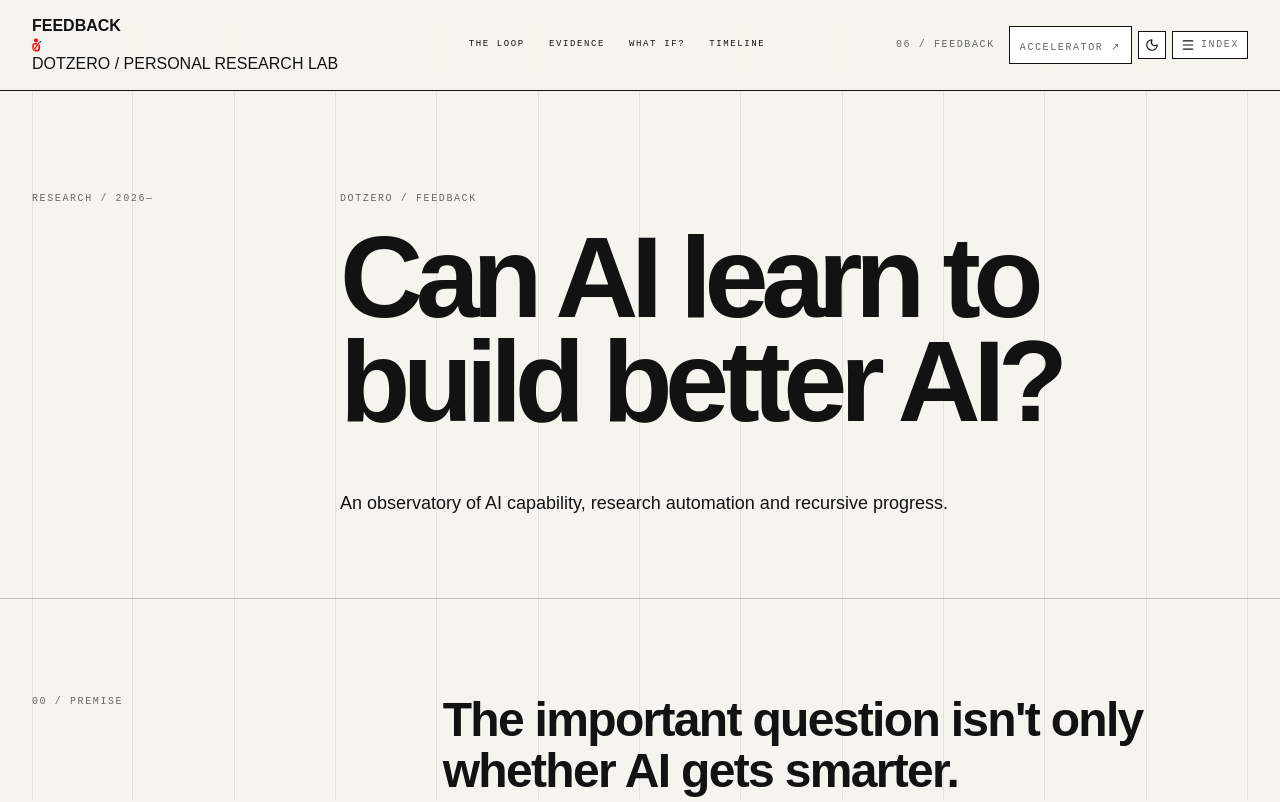
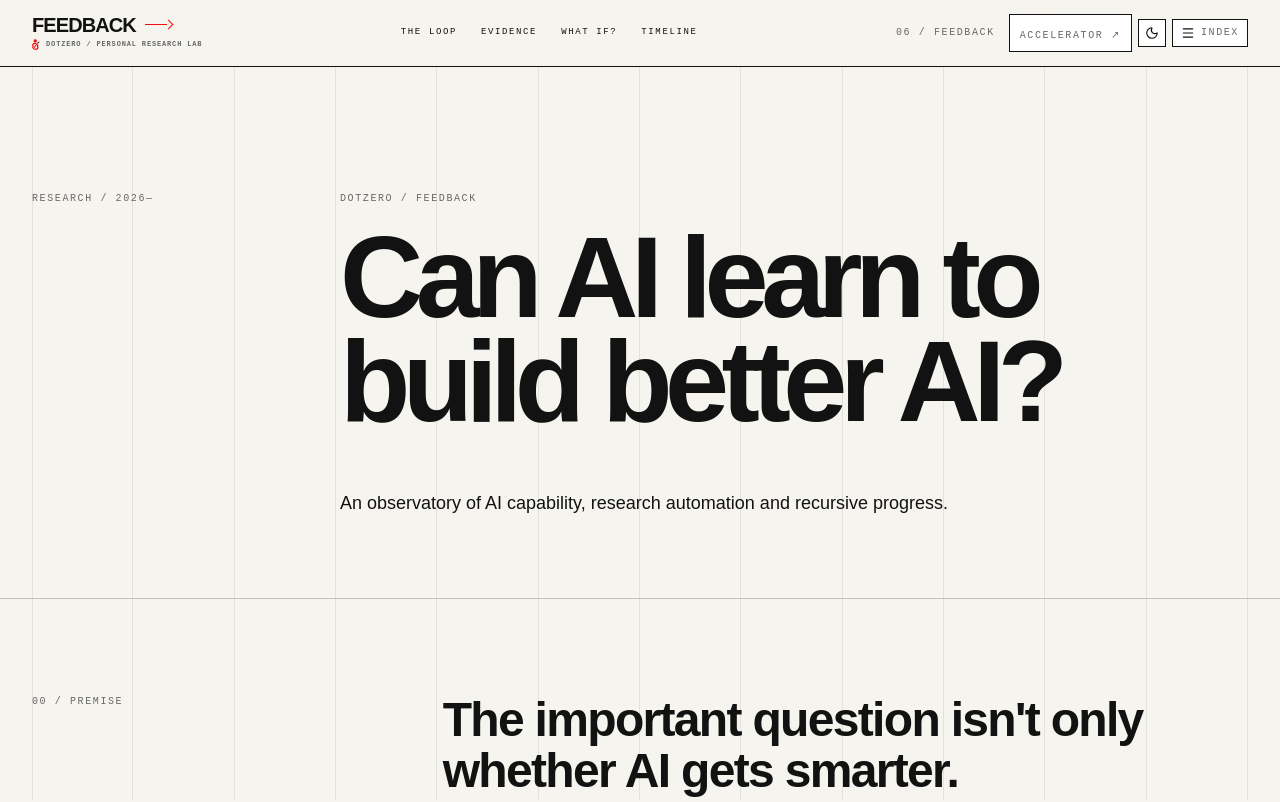
Before and after one commit to Bergtripper/feedback, a React (Vite) app: page / in a window 1280 px wide. Shown: the top 802 px of the page. Built offline with nearby package versions, Linux system fonts and the light colour scheme.

Commit message:
Header: add FEEDBACK signal-return motion language

```diff
--- a/src/index.css
+++ b/src/index.css
@@ -168,3 +168,18 @@ html{scroll-behavior:smooth;scroll-padding-top:4.5rem}.feedback-header{backgroun
 @media(min-width:640px){.feedback-brand-divider,.feedback-project-name{display:block}}
 @keyframes dzBrandIn{from{opacity:0;transform:translateY(3px)}to{opacity:1;transform:none}}
 @media(prefers-reduced-motion:reduce){.dz-brand-state__item{animation:none}}
+
+/* FEEDBACK native identity — signal / return loop */
+.feedback-identity{display:flex;flex-direction:column;align-items:flex-start;justify-content:center;min-width:154px;line-height:1;text-decoration:none}
+.feedback-wordmark{display:flex;align-items:center;gap:.55rem}
+.feedback-wordmark strong{font-family:var(--font-display);font-size:20px;font-weight:800;letter-spacing:-.045em;transition:font-size .24s ease,letter-spacing .24s ease}
+.feedback-return{position:relative;display:block;width:27px;height:10px}
+.feedback-return i{position:absolute;left:0;right:5px;top:4px;height:1px;background:var(--accent);transform-origin:right center;transition:transform .32s cubic-bezier(.2,.8,.2,1)}
+.feedback-return b{position:absolute;right:0;top:1px;width:7px;height:7px;border-top:1px solid var(--accent);border-right:1px solid var(--accent);transform:rotate(45deg);transition:transform .32s cubic-bezier(.2,.8,.2,1)}
+.feedback-provenance{display:flex;align-items:center;gap:.38rem;margin-top:4px;font-family:var(--font-mono);font-size:7px;font-weight:600;letter-spacing:.12em;color:var(--text-muted);white-space:nowrap;transition:opacity .2s ease,transform .24s ease}
+.feedback-provenance .dz-mark{width:8px}
+.feedback-identity[data-compact="true"] .feedback-wordmark strong{font-size:16px;letter-spacing:.08em}
+.feedback-identity[data-compact="true"] .feedback-return i{transform:scaleX(.58) rotate(180deg)}
+.feedback-identity[data-compact="true"] .feedback-return b{transform:translateX(-13px) rotate(225deg)}
+.feedback-identity[data-compact="true"] .feedback-provenance{opacity:.72;transform:translateY(-1px)}
+@media(prefers-reduced-motion:reduce){.feedback-wordmark strong,.feedback-return i,.feedback-return b,.feedback-provenance{transition:none}}
```
